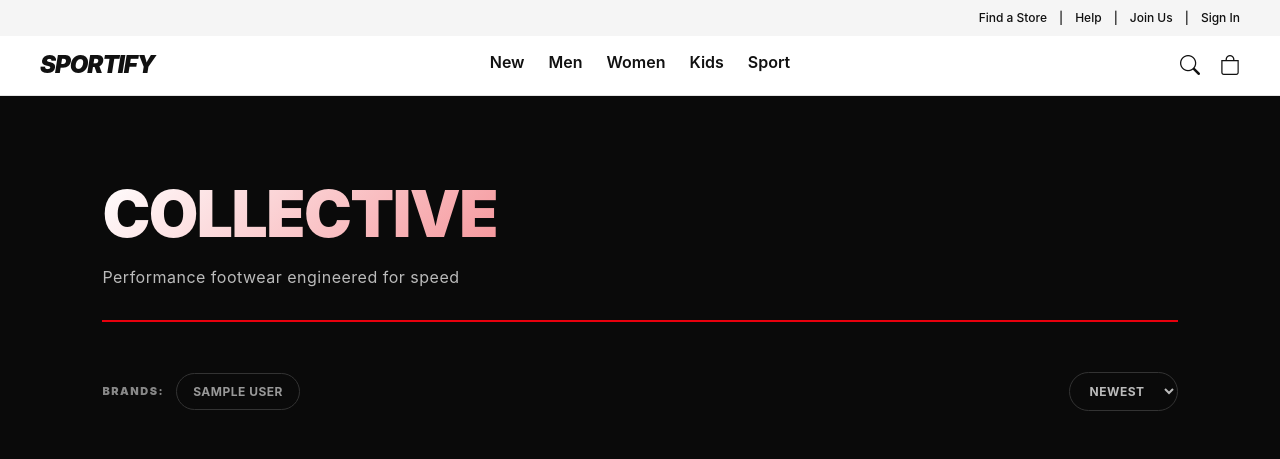
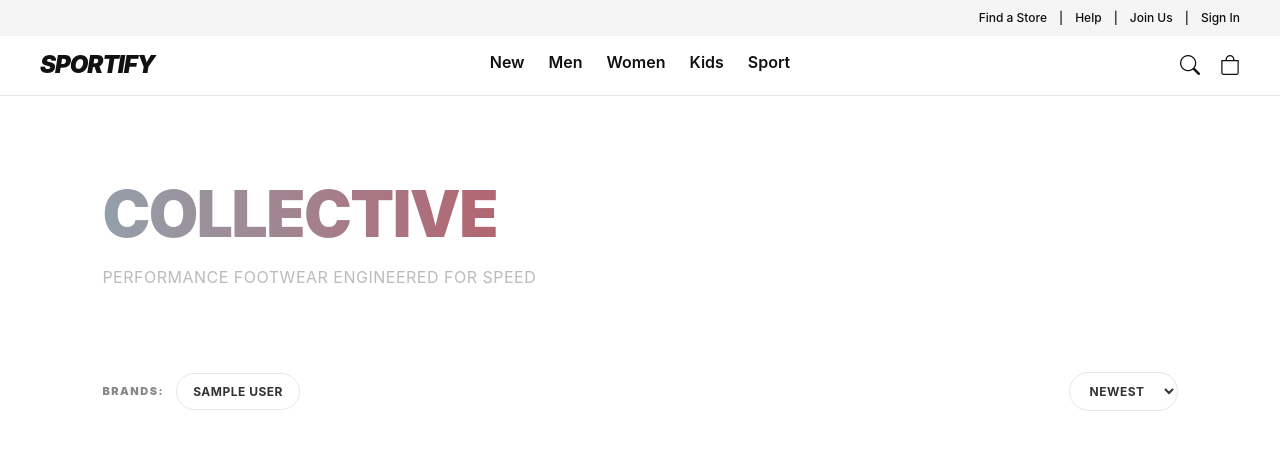
Before and after one commit to esracinar0/sportify, a Django app: page /shoes/ in a window 1280 px wide. Shown: the top 459 px of the page. Run offline with Django 5.2, Linux system fonts and the light colour scheme; tables that the repository leaves empty hold one stand-in row (values such as "Sample post").

Commit message:
ui changes

```diff
--- a/ecommerce/templates/home.html
+++ b/ecommerce/templates/home.html
@@ -259,7 +259,7 @@
       Sportify delivers performance sports shoes engineered for athletes who push limits every single day.
     </p>
     <div class="hero-actions">
-      <a href="#" class="btn-hero-primary">Shop Now</a>
+      <a href="{% url 'shoes' %}" class="btn-hero-primary">Shop Now</a>
       <a href="#" class="btn-hero-ghost">View Lookbook →</a>
     </div>
   </div>
--- a/ecommerce/templates/shoes.html
+++ b/ecommerce/templates/shoes.html
@@ -8,8 +8,8 @@ SPORTIFY{% endblock %} {% block extra_css %}
   }
 
   body {
-    background: #0a0a0a;
-    color: #fff;
+    background: #ffffff;
+    color: #0a0a0a;
     font-family: -apple-system, BlinkMacSystemFont, 'Segoe UI', 'Roboto', sans-serif;
     line-height: 1.6;
   }
@@ -23,7 +23,7 @@ SPORTIFY{% endblock %} {% block extra_css %}
 
   .page-header {
     margin-bottom: 50px;
-    border-bottom: 2px solid #E8000D;
+    border-bottom: 2px solid rgba(255,255,255,0.12);
     padding-bottom: 30px;
   }
 
@@ -33,7 +33,7 @@ SPORTIFY{% endblock %} {% block extra_css %}
     margin-bottom: 12px;
     letter-spacing: -1.5px;
     text-transform: uppercase;
-    background: linear-gradient(135deg, #fff 0%, #E8000D 100%);
+    background: linear-gradient(90deg, #93a0ab 0%, #E8000D 100%);
     -webkit-background-clip: text;
     -webkit-text-fill-color: transparent;
     background-clip: text;
@@ -44,6 +44,8 @@ SPORTIFY{% endblock %} {% block extra_css %}
     color: #bbb;
     margin-bottom: 0;
     letter-spacing: 0.5px;
+    text-transform: uppercase;
+
   }
 
   /* Toolbar */
@@ -80,9 +82,9 @@ SPORTIFY{% endblock %} {% block extra_css %}
   .brand-pill {
     padding: 8px 16px;
     background: transparent;
-    border: 1.5px solid #333;
+    border: 1.5px solid #e6e6e6;
     border-radius: 24px;
-    color: #999;
+    color: #333;
     font-size: 12px;
     font-weight: 700;
     cursor: pointer;
@@ -100,16 +102,16 @@ SPORTIFY{% endblock %} {% block extra_css %}
   .brand-pill.active {
     background: #E8000D;
     border-color: #E8000D;
-    color: #fff;
-    box-shadow: 0 8px 24px rgba(232, 0, 13, 0.3);
+    color: #ffffff;
+    box-shadow: 0 8px 24px rgba(232, 0, 13, 0.18);
   }
 
   .sort-select {
     padding: 10px 16px;
     border-radius: 24px;
-    border: 1.5px solid #333;
+    border: 1.5px solid #e6e6e6;
     background: transparent;
-    color: #bbb;
+    color: #333;
     font-size: 12px;
     font-weight: 700;
     cursor: pointer;
@@ -121,9 +123,9 @@ SPORTIFY{% endblock %} {% block extra_css %}
   .sort-select:hover,
   .sort-select:focus {
     border-color: #E8000D;
-    color: #fff;
+    color: #0a0a0a;
     outline: none;
-    box-shadow: 0 0 12px rgba(232, 0, 13, 0.2);
+    box-shadow: 0 0 12px rgba(232, 0, 13, 0.12);
   }
 
   .sort-select option {
@@ -141,13 +143,14 @@ SPORTIFY{% endblock %} {% block extra_css %}
 
   /* Product Card */
   .product-card {
-    background: #111;
-    border: 1px solid #222;
+    background: #ffffff;
+    border: 1px solid #eaeaea;
     border-radius: 8px;
     overflow: hidden;
     cursor: pointer;
     transition: all 0.4s cubic-bezier(0.4, 0, 0.2, 1);
     position: relative;
+    color: #0a0a0a;
   }
 
   .product-card::before {
@@ -166,9 +169,9 @@ SPORTIFY{% endblock %} {% block extra_css %}
 
   .product-card:hover {
     border-color: #E8000D;
-    box-shadow: 0 12px 48px rgba(232, 0, 13, 0.15);
+    box-shadow: 0 12px 48px rgba(232, 0, 13, 0.08);
     transform: translateY(-8px);
-    background: #0f0f0f;
+    background: #ffffff;
   }
 
   .product-card:hover::before {
@@ -327,7 +330,7 @@ SPORTIFY{% endblock %} {% block extra_css %}
         class="product-image"
       />
       {% else %}
-      <div class="product-image" style="background: #222; display: flex; align-items: center; justify-content: center; color: #666;">No image</div>
+      <div class="product-image" style="background: #f4f4f4; display: flex; align-items: center; justify-content: center; color: #777;">No image</div>
       {% endif %}
 
       <div class="product-info">
```
